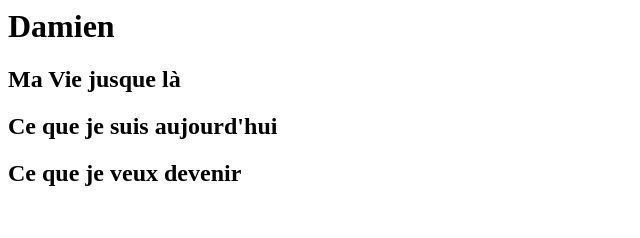
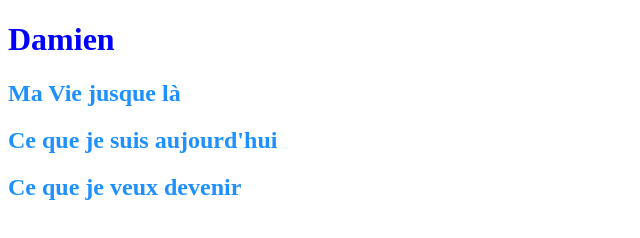
Before and after one commit to DamsCode/Learning-Environment, a plain HTML site: page index.html in a window 1280 px wide. Shown: the whole page, without its empty margins (0-640 px from the left). Drawn offline with Linux system fonts and the light colour scheme.

Commit message:
Ajout css

```diff
--- a/index.html
+++ b/index.html
@@ -1,4 +1,19 @@
-<h1>Damien</h1>
-<h2>Ma Vie jusque là</h2>
-<h2>Ce que je suis aujourd'hui</h2>
-<h2>Ce que je veux devenir</h2>
+<!DOCTYPE html>
+<html lang="en">
+
+<head>
+    <meta charset="UTF-8">
+    <meta name="viewport" content="width=device-width, initial-scale=1.0">
+    <meta http-equiv="X-UA-Compatible" content="ie=edge">
+    <link rel="stylesheet" href="style.css">
+    <title>learning</title>
+</head>
+
+<body>
+    <h1 id="titre">Damien</h1>
+    <h2 class="sous-titre">Ma Vie jusque là</h2>
+    <h2 class="sous-titre">Ce que je suis aujourd'hui</h2>
+    <h2 class="sous-titre">Ce que je veux devenir</h2>
+</body>
+
+</html>
--- /dev/null
+++ b/style.css
@@ -0,0 +1,7 @@
+#titre {
+    color: blue
+}
+
+.sous-titre {
+    color: dodgerblue;
+}
```
